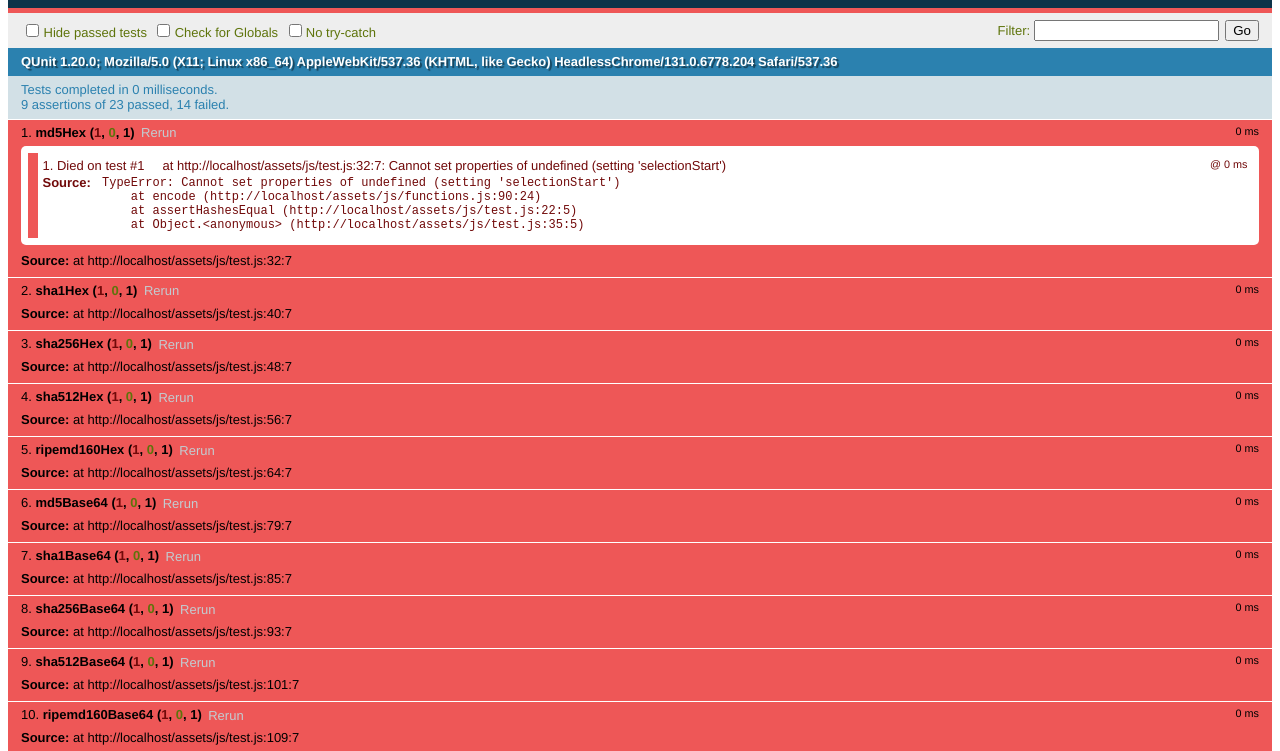
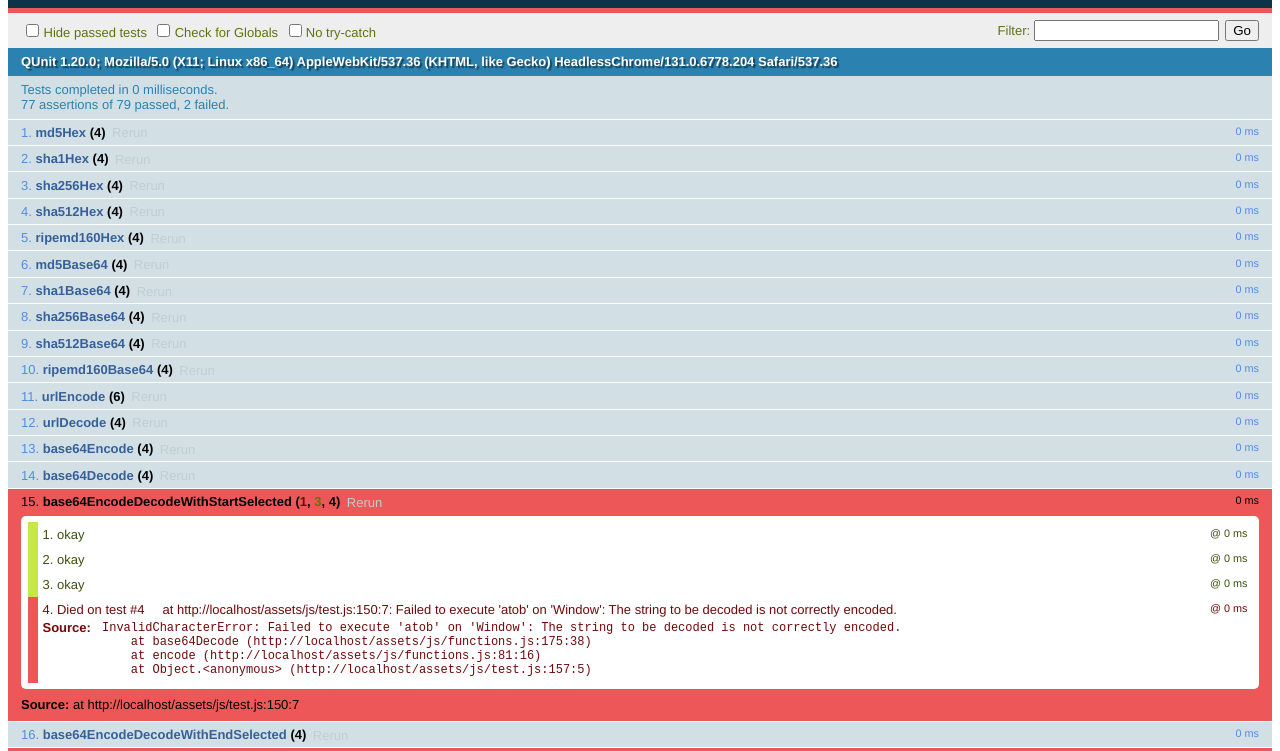
Before and after one commit to peeeto/transcoder, a website: page qunit.html in a window 1280 px wide. Shown: the part 48-799 px from the top of the page. Drawn offline with Linux system fonts and the light colour scheme; animation ran at ten frames a second.

Commit message:
partial select in progress

```diff
--- a/assets/js/functions.js
+++ b/assets/js/functions.js
@@ -65,30 +65,29 @@ function isInt(value) {
 
 function encode(element, hashFunc, toStringFunc) {
     var str = element.val();
-    var dom = element[0];
+    var dom = element.get(0);
 
-    var before;
-    var selected;
-    var after;
+    var before = '';
+    var selected = str;
+    var after = '';
 
-    if (typeof dom == 'undefined' || typeof dom.selectionStart == 'undefined' || dom.selectionStart == dom.selectionEnd) {
-        before = '';
-        selected = str;
-        after = ''
-    } else {
-        before = str.substr(0, dom.selectionStart - 1);
-        selected = str.substr(dom.selectionStart, dom.selectionEnd - 1);
-        after = str.substr(dom.selectionEnd, str.length - 1);
+    var wasSelected = !(typeof dom === undefined || typeof dom.selectionStart === undefined || dom.selectionStart == dom.selectionEnd);
+    if (wasSelected) {
+        before = str.substr(0, dom.selectionStart);
+        var end = dom.selectionEnd == str.length ? dom.selectionEnd : (str.length - 1 - dom.selectionEnd + (dom.selectionStart == 0 ? 0 : 1));
+        selected = str.substr(dom.selectionStart, end);
+        after = str.substr(dom.selectionEnd, str.length - dom.selectionEnd);
     }
-    //var parsed = CryptoJS.enc.Utf8.parse(str);
-    //var parsed = selected;
     var hash = hashFunc(selected);
     var res = hash.toString(toStringFunc);
     var result = before + res + after;
     element.val(result);
-    //element.setSelectionRange(before.length, before.length + res.length);
-    dom.selectionStart = before.length;
-    dom.selectionEnd = before.length + res.length;
+    if (wasSelected) {
+        var selStart = before.length;
+        dom.selectionStart = selStart;
+        dom.selectionEnd = selStart + res.length;
+    }
+
     return result;
 }
 
--- a/assets/js/test.js
+++ b/assets/js/test.js
@@ -1,19 +1,14 @@
-function Mock(str) {
-    var value = str;
-    var selectionStart;
-    var selectionEnd;
+function Mock(str, selectionStart, selectionEnd) {
+    this.value = str;
+    this.selectionStart = selectionStart === undefined ? 0 : selectionStart;
+    this.selectionEnd = selectionEnd === undefined ? 0 : selectionEnd;
 
     this.val = function (str) {
-        if (str !== undefined) value = str;
-        return value;
+        if (str !== undefined) this.value = str;
+        return this.value;
     };
-    this.selectionStart = function (str) {
-        if (str !== undefined) selectionStart = str;
-        return selectionStart;
-    };
-    this.selectionEnd = function (str) {
-        if (str !== undefined) selectionEnd = str;
-        return selectionEnd;
+    this.get = function () {
+        return this;
     };
 }
 
@@ -151,6 +146,37 @@ QUnit.test('base64Decode', function (assert) {
     assertHashesEqual('IGFkbWluIA==', ' admin ', hashFunc, toStringFunc, assert);
     assertHashesEqual('4pyTIMOgIGxhIG1vZGU=', '✓ à la mode', hashFunc, toStringFunc, assert);
 });
+
+QUnit.test('base64EncodeDecodeWithStartSelected', function (assert) {
+    var element = new Mock('asd', 0, 1);
+    encode(element, base64Encode, CryptoJS.enc.Utf8);
+    assert.equal(element.val(), 'YQ==' + 'sd');
+    assert.equal(element.selectionStart, 0);
+    assert.equal(element.selectionEnd, 4);
+
+    encode(element, base64Decode, CryptoJS.enc.Utf8);
+    assert.equal(element.val(), 'asd');
+});
+QUnit.test('base64EncodeDecodeWithEndSelected', function (assert) {
+    var element = new Mock('asd', 2, 3);
+    encode(element, base64Encode, CryptoJS.enc.Utf8);
+    assert.equal(element.val(), 'as' + 'ZA==');
+    assert.equal(element.selectionStart, 2);
+    assert.equal(element.selectionEnd, 6);
+
+    encode(element, base64Decode, CryptoJS.enc.Utf8);
+    assert.equal(element.val(), 'asd');
+});
+QUnit.test('base64EncodeDecodeWithMiddleSelected', function (assert) {
+    var element = new Mock('asd', 1, 2);
+    encode(element, base64Encode, CryptoJS.enc.Utf8);
+    assert.equal(element.val(), 'a' + 'cw==' + 'd');
+    assert.equal(element.selectionStart, 1);
+    assert.equal(element.selectionEnd, 5);
+
+    encode(element, base64Decode, CryptoJS.enc.Utf8);
+    assert.equal(element.val(), 'asd');
+});
 //QUnit.test('base32Encode', function (assert) {
 //assert.equal(1, 2, '');
 //});
--- a/assets/templates/index.html
+++ b/assets/templates/index.html
@@ -9,9 +9,9 @@
     <!--<link href="css/bootstrap.min.css" rel="stylesheet">-->
 
     <title>Transcoder</title>
-    <script src="../js/dist/main.min.js?v=@@timestamp"></script>
-    <!--<script src="../js/dist/main.js?v=@@timestamp"></script>-->
-    <!--<script src="../js/functions.js?v=@@timestamp"></script>-->
+    <!--<script src="../js/dist/main.min.js?v=@@timestamp"></script>-->
+    <script src="../js/dist/main.js?v=@@timestamp"></script>
+    <script src="../js/functions.js?v=@@timestamp"></script>
 
 </head>
 <body>
```
Also changed, not shown: index.html (+3 -3 lines), assets/js/dist/main.min.js.
